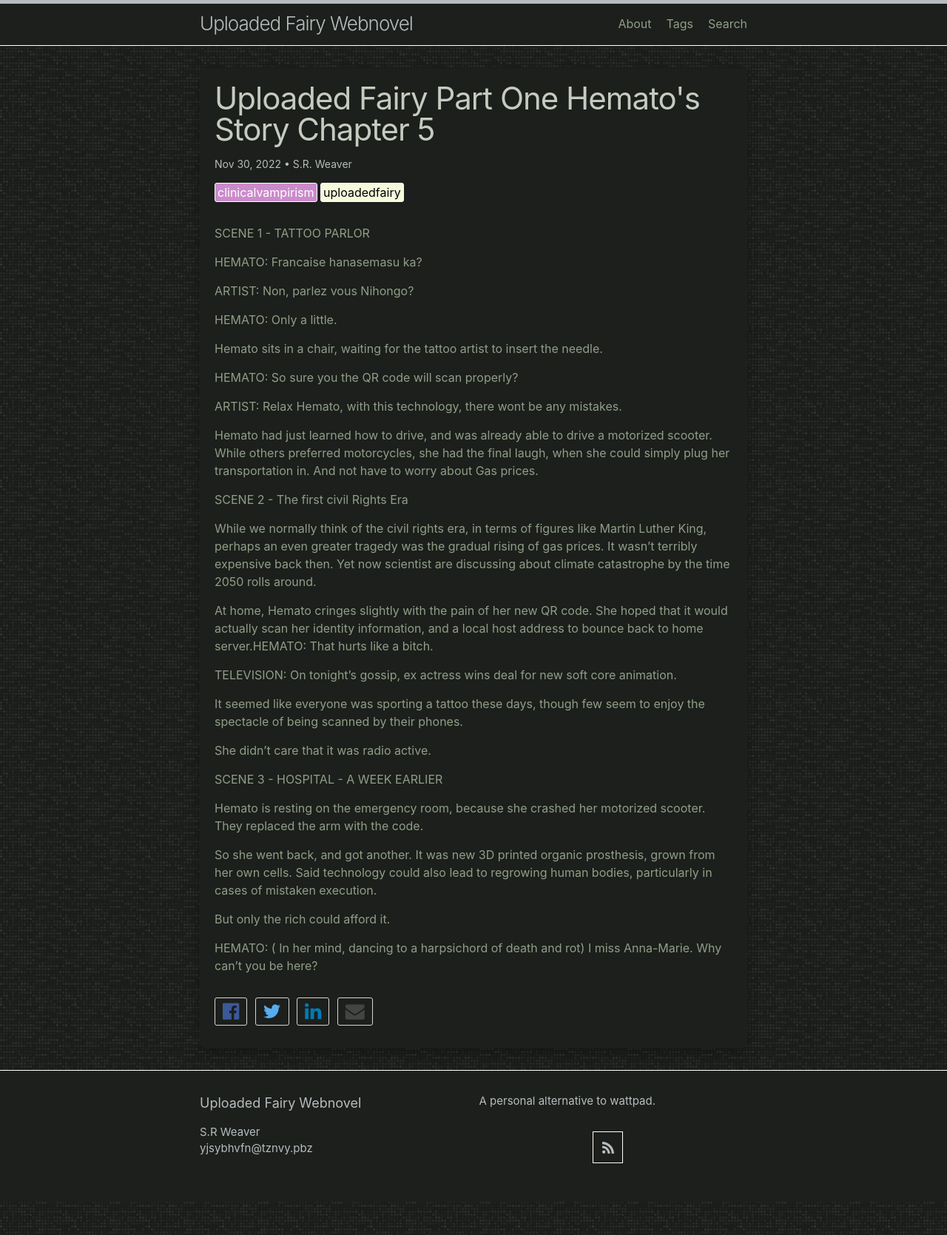
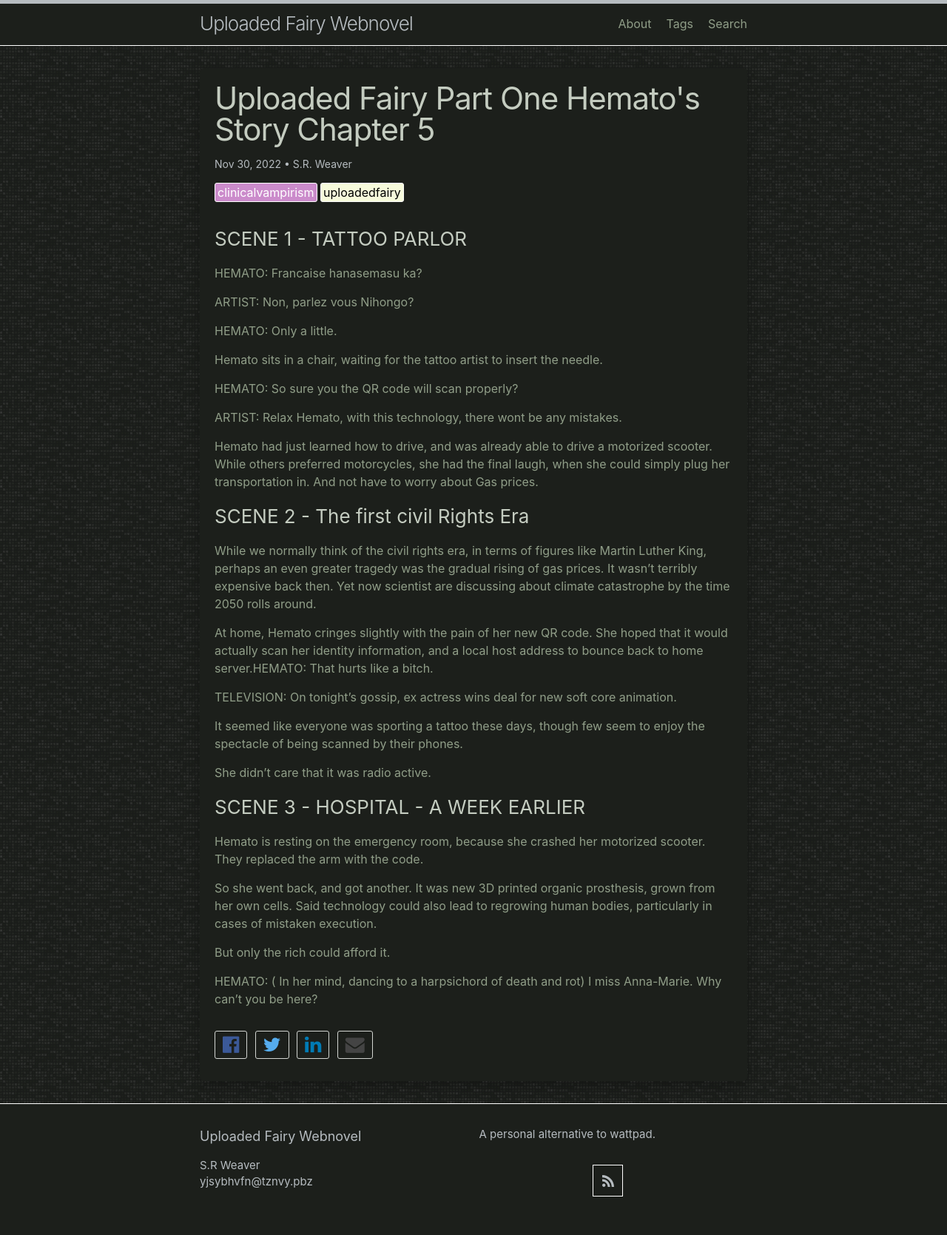
Before and after one commit to LWFlouisa/UploadedFairyOELN, a Jekyll site: the page built from _posts/2022-11-30-chapter5.md, in a window 1280 px wide. Shown: the whole page at 74% size. Built offline with Jekyll 4.4.1, drawn with Linux system fonts in a browser that asks for light colours; our own code applies the rules of GitHub Pages for plain Markdown files.

```diff
--- a/_posts/2022-11-30-chapter5.md
+++ b/_posts/2022-11-30-chapter5.md
@@ -4,7 +4,7 @@ author: "S.R. Weaver"
 tags: uploadedfairy clinicalvampirism
 ---
 
-SCENE 1 - TATTOO PARLOR
+### SCENE 1 - TATTOO PARLOR
 
 HEMATO: Francaise hanasemasu ka?
 
@@ -20,7 +20,7 @@ ARTIST: Relax Hemato, with this technology, there wont be any mistakes.
 
 Hemato had just learned how to drive, and was already able to drive a motorized scooter. While others preferred motorcycles, she had the final laugh, when she could simply plug her transportation in. And not have to worry about Gas prices.
 
-SCENE 2 - The first civil Rights Era
+### SCENE 2 - The first civil Rights Era
 
 While we normally think of the civil rights era, in terms of figures like Martin Luther King, perhaps an even greater tragedy was the gradual rising of gas prices. It wasn't terribly expensive back then. Yet now scientist are discussing about climate catastrophe by the time 2050 rolls around.
 
@@ -32,7 +32,7 @@ It seemed like everyone was sporting a tattoo these days, though few seem to enj
 
 She didn't care that it was radio active.
 
-SCENE 3 - HOSPITAL - A WEEK EARLIER
+### SCENE 3 - HOSPITAL - A WEEK EARLIER
 
 Hemato is resting on the emergency room, because she crashed her motorized scooter. They replaced the arm with the code.
 
```
